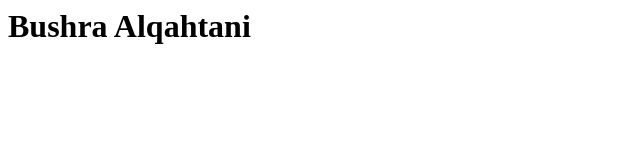
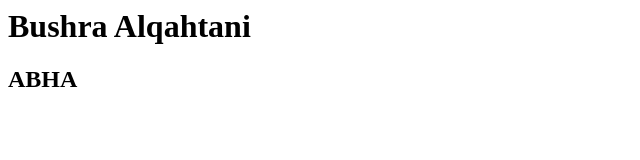
Before and after one commit to bushra-alqahtani/tuwaiq-2, a plain HTML site: page index.html in a window 1280 px wide. Shown: the full height of the page, 0-640 px from the left. Drawn offline with Linux system fonts and the light colour scheme.

Commit message:
bushra add city from GitHub

```diff
--- a/index.html
+++ b/index.html
@@ -1 +1,2 @@
 <h1>Bushra Alqahtani</h1>
+<h2>ABHA</h2>
```
